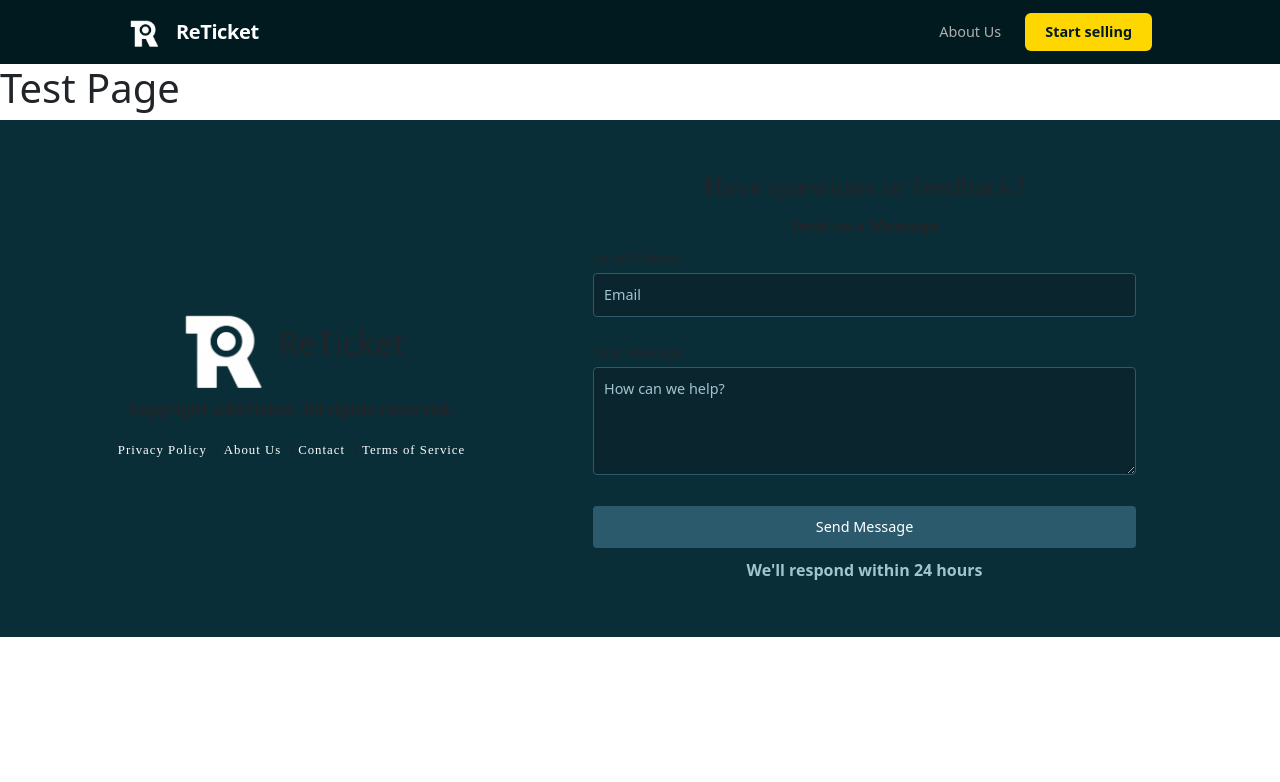
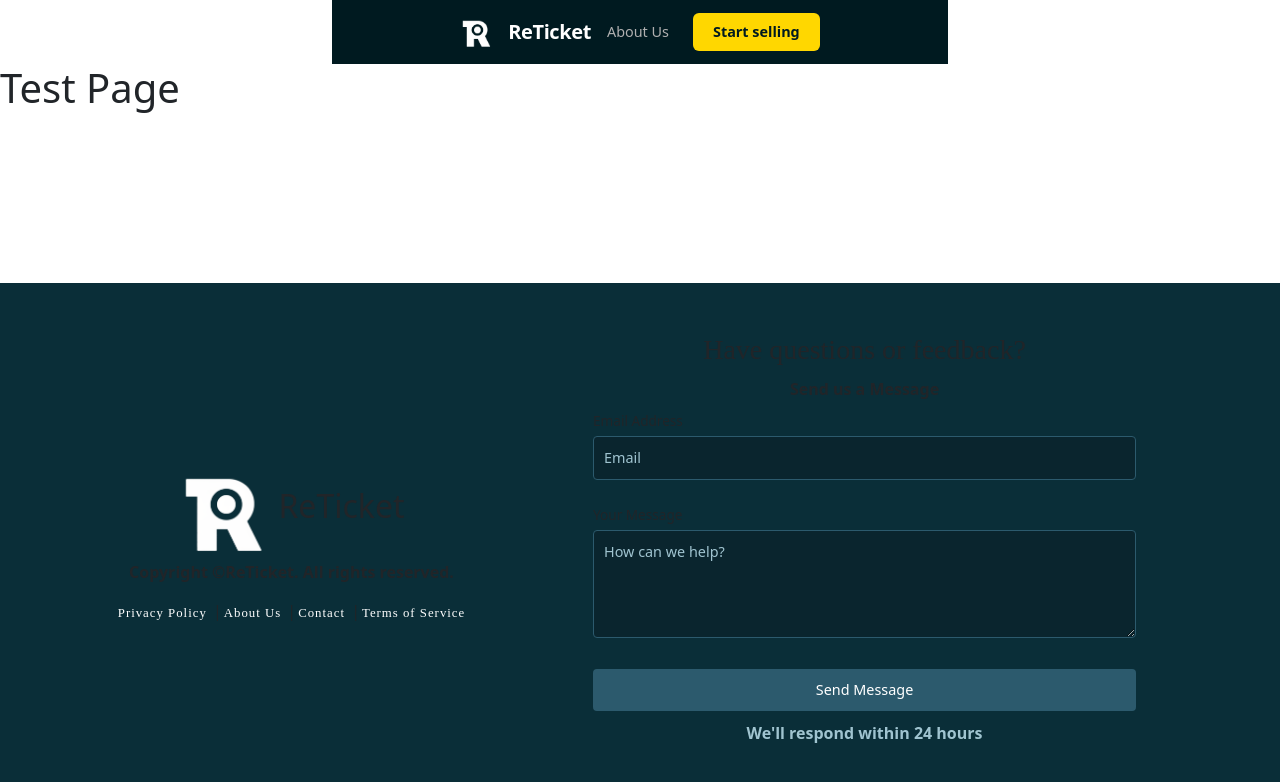
Before and after one commit to pdomi06/ReTicket, a React app in the folder frontend/: page / in a window 1280 px wide. Shown: the top 782 px of the page. Built offline with nearby package versions, Linux system fonts and the light colour scheme; the HTML template or start-up script is replaced by a standard one.

Commit message:
sticked the footer to the bottom

```diff
--- /dev/null
+++ b/frontend/src/components/layout/MainLayout.module.css
@@ -0,0 +1,9 @@
+.layout {
+    display: flex;
+    flex-direction: column;
+    min-height: 100vh;
+}
+
+.main {
+    flex: 1;
+}
--- a/frontend/src/components/layout/MainLayout.tsx
+++ b/frontend/src/components/layout/MainLayout.tsx
@@ -1,15 +1,16 @@
 import { Outlet } from 'react-router';
 import Navbar from './navbar/navbar.tsx';
 import Footer from './footer/footer.tsx';
+import styles from './MainLayout.module.css';
 
 export default function MainLayout() {
   return (
-    <>
+    <div className={styles.layout}>
       <Navbar />
-      <main>
+      <main className={styles.main}>
         <Outlet />
       </main>
       <Footer />
-    </>
+    </div>
   );
 }
```
